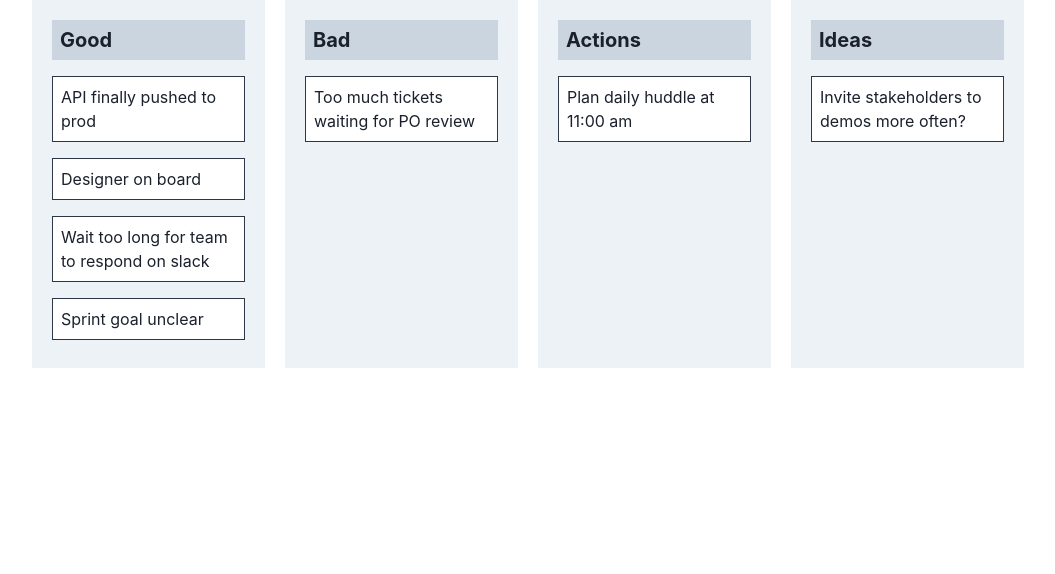
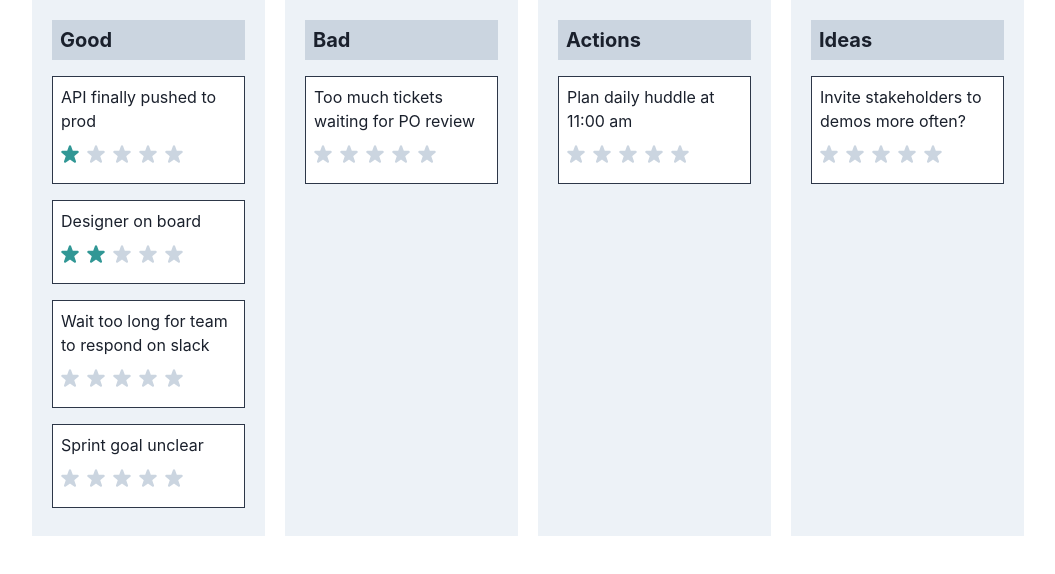
Before and after one commit to remcolakens/simple-scrum, a Next.js app: page / in a window 1280 px wide. Shown: the top 574 px of the page, without its empty margins (112-1167 px from the left). Built offline with nearby package versions, Linux system fonts and the light colour scheme.

Commit message:
add rating component

```diff
--- /dev/null
+++ b/components/molecules/Rating/Rating.tsx
@@ -0,0 +1,35 @@
+import { StarIcon } from '@chakra-ui/icons';
+
+import { IRating } from '@/components/molecules/Rating/types';
+import { Flex, Stack } from '@chakra-ui/react';
+import React, { useState } from 'react';
+
+const Rating: React.FC<IRating> = ({ rating }) => {
+	const [selectedRating, setSelectedRating] = useState(rating);
+
+	const onClick = (i) => {
+		console.log(i);
+	};
+
+	return (
+		<Stack isInline my={3}>
+			{Array.from({ length: 5 }, (_, i) => (
+				<Flex
+					key={i}
+					as="button"
+					height="18px"
+					width="18px"
+					color={i < selectedRating ? 'teal.500' : 'gray.300'}
+					_hover={{ color: 'teal.500' }}
+					onMouseEnter={() => setSelectedRating(i)}
+					onMouseLeave={() => setSelectedRating(rating)}
+					onClick={() => onClick(i)}
+				>
+					<StarIcon width="100%" height="100%" />
+				</Flex>
+			))}
+		</Stack>
+	);
+};
+
+export default Rating;
--- /dev/null
+++ b/components/molecules/Rating/types.ts
@@ -0,0 +1,3 @@
+export interface IRating {
+	rating: number;
+}
--- a/components/organisms/DropContainer/DropContainer.tsx
+++ b/components/organisms/DropContainer/DropContainer.tsx
@@ -1,3 +1,4 @@
+import Rating from '@/components/molecules/Rating/Rating';
 import { IDropContainer } from '@/components/organisms/DropContainer/types';
 import { Box, Flex, GridItem, Heading, Text } from '@chakra-ui/react';
 import React from 'react';
@@ -11,7 +12,7 @@ const DropContainer: React.FC<IDropContainer> = ({ id, title, tickets }) => (
 		<Droppable droppableId={id}>
 			{({ innerRef, placeholder }) => (
 				<Flex ref={innerRef} direction="column" style={{ height: '100%' }}>
-					{tickets.map(({ id, title }, index) => (
+					{tickets.map(({ id, title, rating }, index) => (
 						<Draggable key={id} draggableId={id} index={index}>
 							{({ draggableProps, dragHandleProps, innerRef }) => (
 								<Box
@@ -25,6 +26,8 @@ const DropContainer: React.FC<IDropContainer> = ({ id, title, tickets }) => (
 									{...dragHandleProps}
 								>
 									<Text>{title}</Text>
+
+									<Rating rating={rating} />
 								</Box>
 							)}
 						</Draggable>
--- a/data/index.ts
+++ b/data/index.ts
@@ -5,30 +5,37 @@ export const data: IData = {
 		{
 			id: '8eafcfba-53d3-4e7d-91d9-23a57b8dc296',
 			title: 'API finally pushed to prod',
+			rating: 1,
 		},
 		{
 			id: '5453de58-fdb4-4510-810c-79d69a2904dd',
 			title: 'Designer on board',
+			rating: 2,
 		},
 		{
 			id: 'dc071ba6-8eac-4411-9e21-bba3292a1d09',
 			title: 'Wait too long for team to respond on slack',
+			rating: 0,
 		},
 		{
 			id: '0a1822e2-d564-4f3c-b9aa-e38d58ef8345',
 			title: 'Sprint goal unclear',
+			rating: 0,
 		},
 		{
 			id: 'dacb83d1-9251-4018-b1b6-6d2c14e1931a',
 			title: 'Too much tickets waiting for PO review',
+			rating: 0,
 		},
 		{
 			id: 'd3c60d35-a6b2-41e4-8826-755cbb630dc8',
 			title: 'Plan daily huddle at 11:00 am',
+			rating: 0,
 		},
 		{
 			id: '5453de58-fdb4-4510-810c-79d69a2904da',
 			title: 'Invite stakeholders to demos more often?',
+			rating: 0,
 		},
 	],
 	columns: [
--- a/package.json
+++ b/package.json
@@ -46,6 +46,7 @@
 		"typescript": "^4.9.3"
 	},
 	"dependencies": {
+		"@chakra-ui/icons": "^2.0.12",
 		"@chakra-ui/react": "^2.4.1",
 		"@emotion/react": "^11.10.5",
 		"@emotion/styled": "^11.10.5",
--- a/types/global.ts
+++ b/types/global.ts
@@ -1,6 +1,7 @@
 export interface ITickets {
 	id: string;
 	title: string;
+	rating: number;
 }
 
 export interface IColumns {
```
Also changed, not shown: 2 other files (tests, documents, lock files or other folders).
